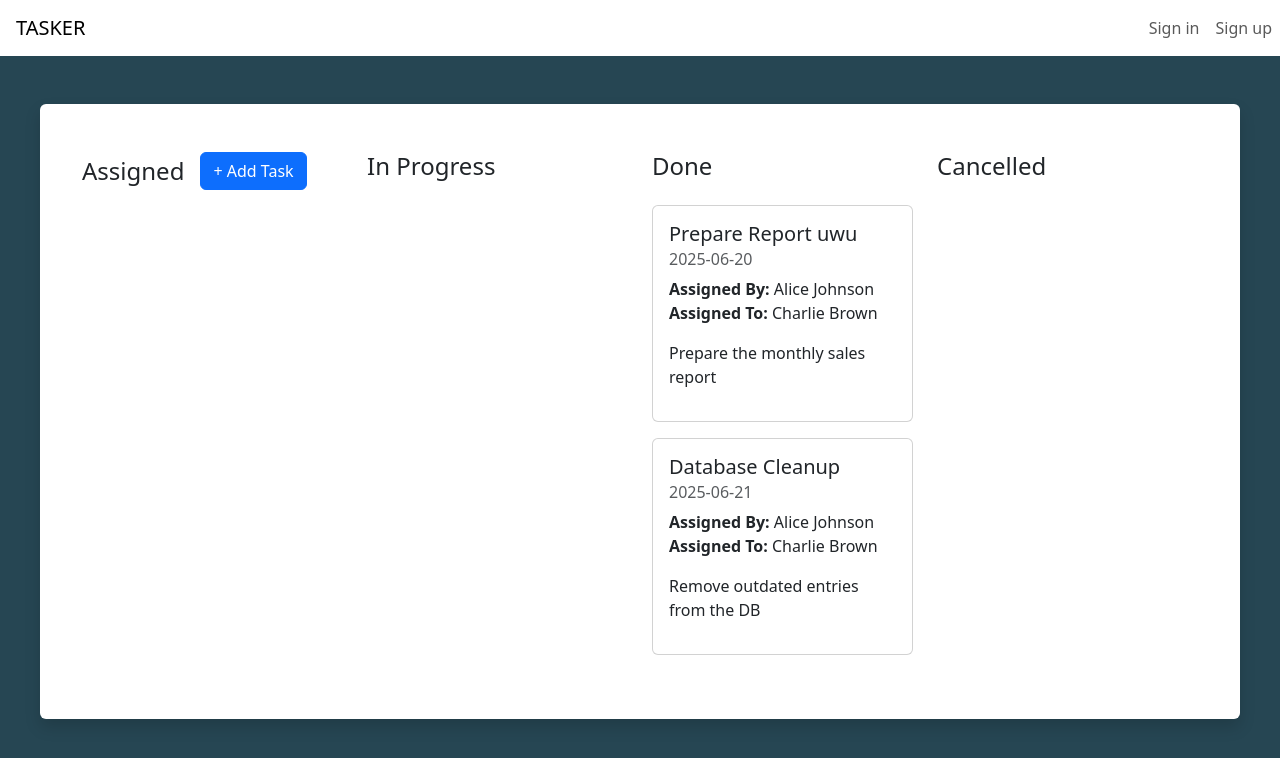
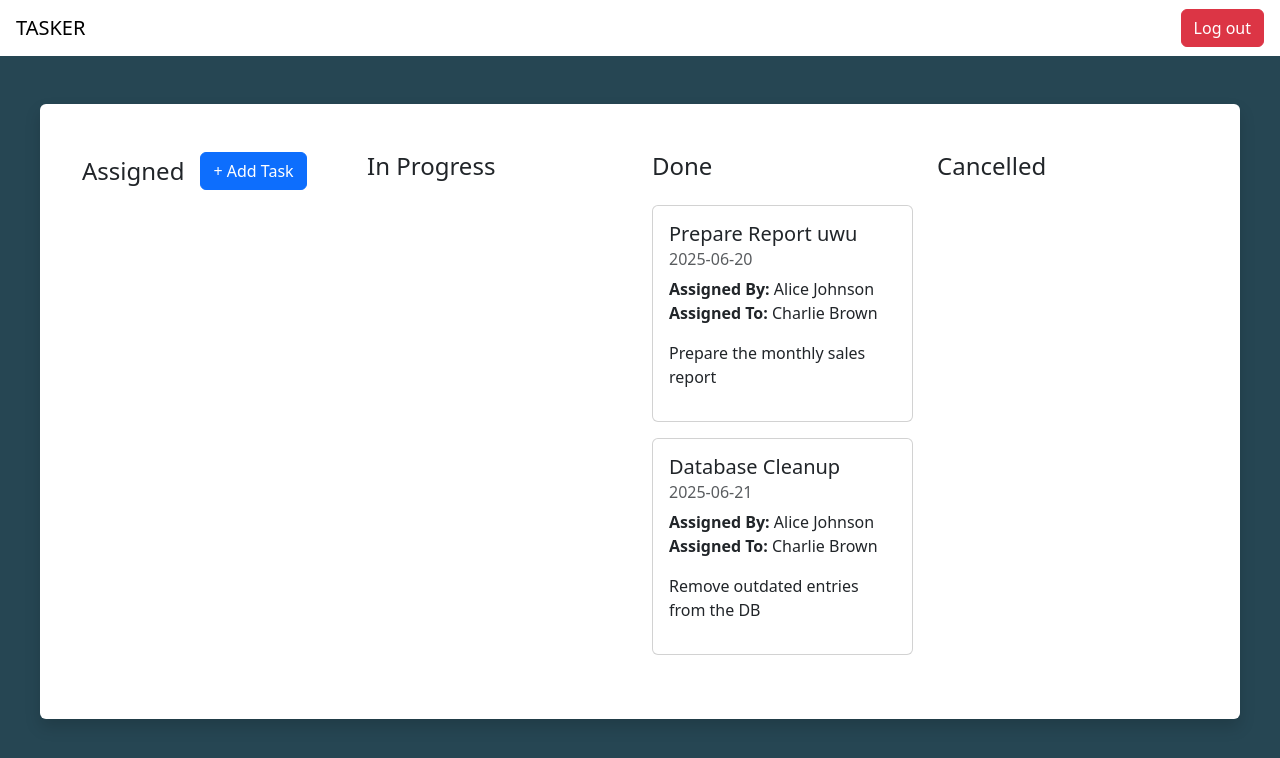
Before and after one commit to nkwiecienn/Tasker, an Angular app in the folder tasker/: page /tasks-view in a window 1280 px wide. Shown: the top 758 px of the page. Built offline with nearby package versions, Linux system fonts and the light colour scheme; data requests are answered from the project's data file; sample sign-in values are in the browser's storage.

Commit message:
added logout

```diff
--- a/tasker/src/app/app.component.html
+++ b/tasker/src/app/app.component.html
@@ -2,8 +2,9 @@
   <a class="navbar-brand ms-3" href="#">TASKER</a>
 
   <div class="navbar-nav ms-auto">
-    <a class="nav-item nav-link" routerLink="/login">Sign in</a>
-    <a class="nav-item nav-link" routerLink="/register">Sign up</a>
+    <button class="btn btn-danger me-3" *ngIf="isLoggedIn" (click)="logout()">Log out</button>
+    <a class="nav-item nav-link me-3" *ngIf="!isLoggedIn" routerLink="/login">Sign in</a>
+    <a class="nav-item nav-link me-3" *ngIf="!isLoggedIn" routerLink="/register">Sign up</a>
   </div>
 </nav>
 <router-outlet></router-outlet>
--- a/tasker/src/app/app.component.ts
+++ b/tasker/src/app/app.component.ts
@@ -1,9 +1,10 @@
+import { CommonModule } from '@angular/common';
 import { Component } from '@angular/core';
 import { Router, RouterModule, RouterOutlet } from '@angular/router';
 
 @Component({
   selector: 'app-root',
-  imports: [RouterOutlet, RouterModule],
+  imports: [CommonModule, RouterOutlet, RouterModule],
   templateUrl: './app.component.html',
   styleUrl: './app.component.css'
 })
@@ -13,4 +14,15 @@ export class AppComponent {
   constructor(
     private router: Router,
   ) {}
+
+  get isLoggedIn(): boolean {
+    if(typeof localStorage !== 'undefined')
+      return !!localStorage.getItem('role')
+    return false;
+  }
+
+  logout(): void {
+    localStorage.removeItem('role');
+    this.router.navigate(['/login']);
+  }
 }
```
Also changed, not shown: 1 other file (tests, documents, lock files or other folders).
